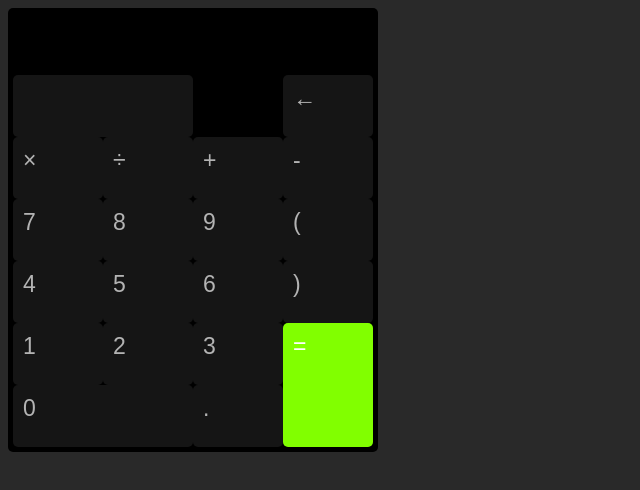
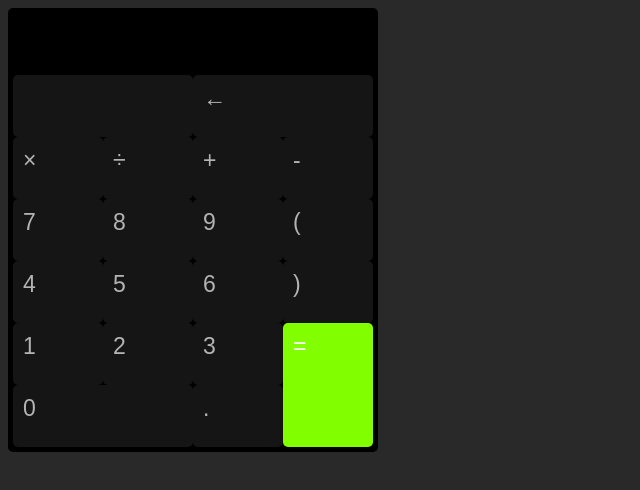
Before and after one commit to TIMATTI/calc_tim, a plain HTML site: page index.html in a window 1280 px wide. Shown: the whole page, without its empty margins (0-640 px from the left). Drawn offline with Linux system fonts and the light colour scheme.

Commit message:
Update index.css

```diff
--- a/index.css
+++ b/index.css
@@ -44,7 +44,7 @@ input {
 	/*height: 20px;*/
 	}
 .clr {
-	grid-column: 4/-1;
+	grid-column: 3/-1;
 	/*height: 20px;*/
 	}
 .ravno {
```
